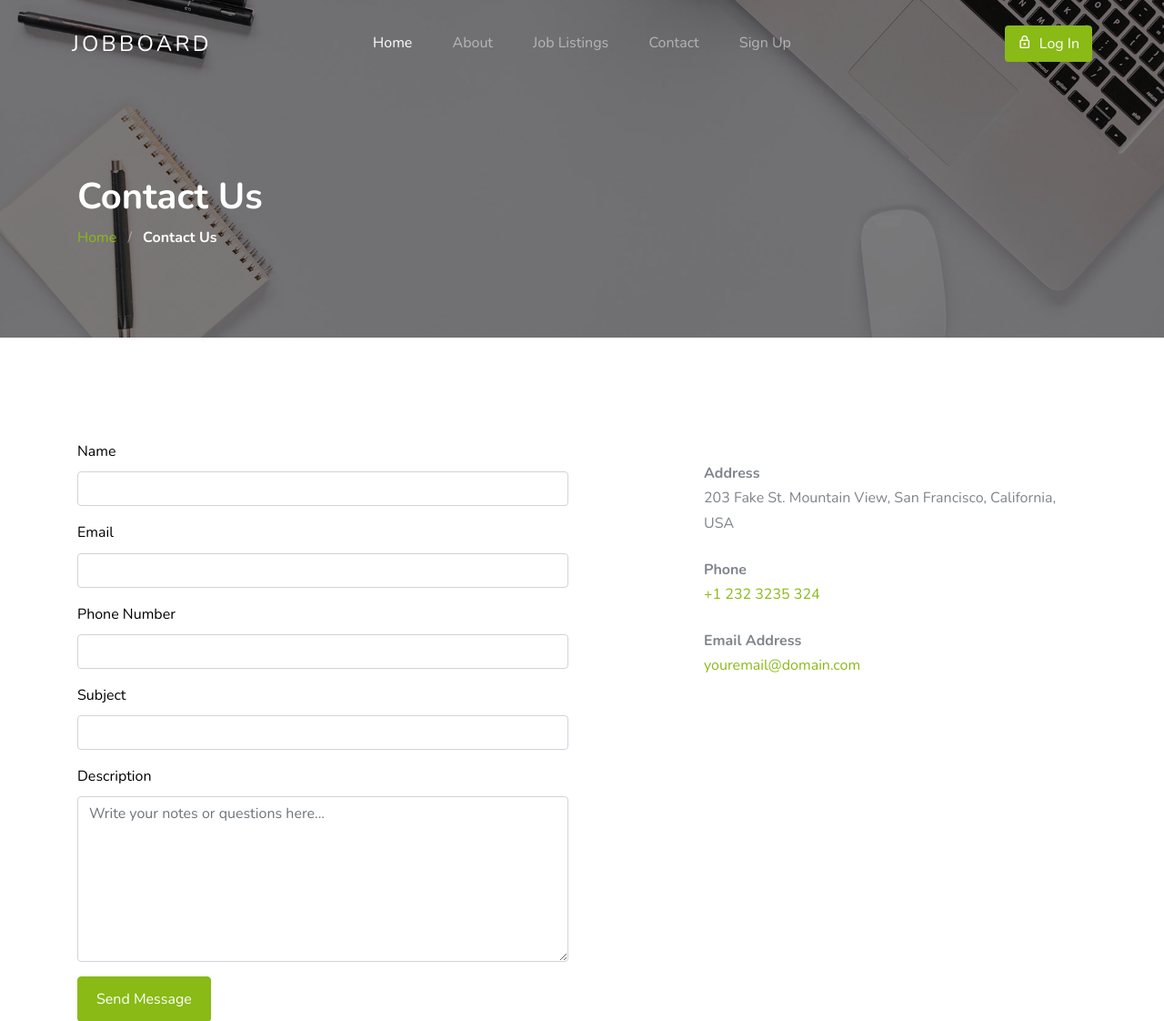
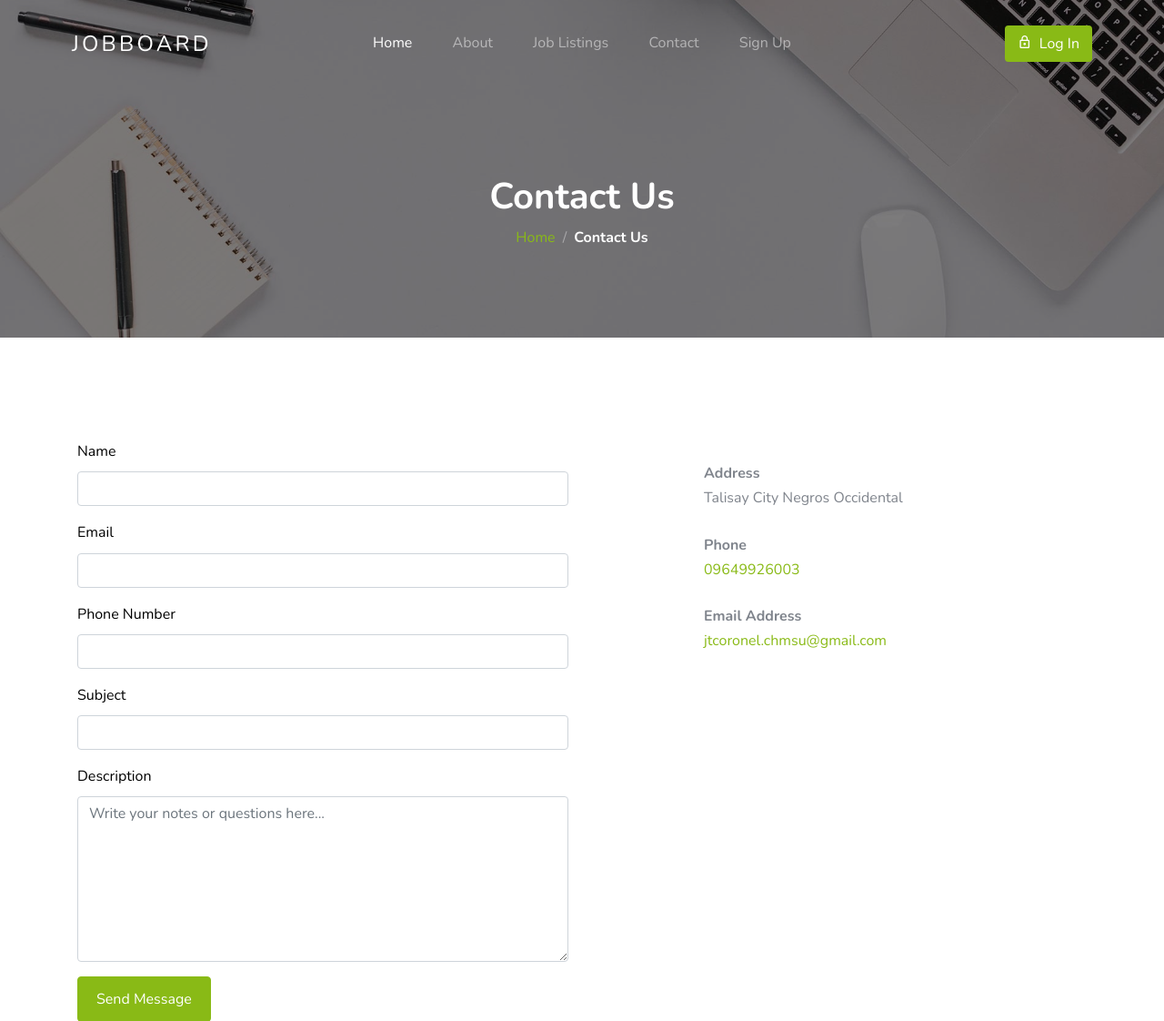
Before and after one commit to TheUnshackled1/Smart-Recruitment-and-Resume-Ranking-System-Using-Machine-Learning, a Django app: page /contact.html in a window 1280 px wide. Shown: the top 1122 px of the page at 91% size. Run offline with Django 3.2, Linux system fonts and the light colour scheme; some libraries are stand-ins or nearby versions; some web fonts are replaced.

Commit message:
Enhance layout and content in About, Contact, and Login pages for improved user experience

```diff
--- a/mysite/templates/mysite/about.html
+++ b/mysite/templates/mysite/about.html
@@ -9,10 +9,10 @@
     <section class="section-hero overlay inner-page bg-image"
              style="background-image: url({% static 'mysite/images/hero_1.jpg' %});" id="home-section">
         <div class="container">
-            <div class="row">
-                <div class="col-md-7">
+            <div class="row justify-content-center">
+                <div class="col-md-7 text-center">
                     <h1 class="text-white font-weight-bold">About Us</h1>
-                    <div class="custom-breadcrumbs">
+                    <div class="custom-breadcrumbs justify-content-center d-flex">
                         <a href="#">Home</a> <span class="mx-2 slash">/</span>
                         <span class="text-white"><strong>About Us</strong></span>
                     </div>
--- a/mysite/templates/mysite/contact.html
+++ b/mysite/templates/mysite/contact.html
@@ -6,10 +6,10 @@
     <section class="section-hero overlay inner-page bg-image"
              style="background-image: url({% static 'mysite/images/hero_1.jpg' %});" id="home-section">
         <div class="container">
-            <div class="row">
-                <div class="col-md-7">
+            <div class="row justify-content-center">
+                <div class="col-md-7 text-center">
                     <h1 class="text-white font-weight-bold">Contact Us</h1>
-                    <div class="custom-breadcrumbs">
+                    <div class="custom-breadcrumbs justify-content-center d-flex">
                         <a href="#">Home</a> <span class="mx-2 slash">/</span>
                         <span class="text-white"><strong>Contact Us</strong></span>
                     </div>
@@ -77,13 +77,13 @@
                 <div class="col-lg-5 ml-auto">
                     <div class="p-4 mb-3 bg-white">
                         <p class="mb-0 font-weight-bold">Address</p>
-                        <p class="mb-4">203 Fake St. Mountain View, San Francisco, California, USA</p>
+                        <p class="mb-4">Talisay City Negros Occidental</p>
 
                         <p class="mb-0 font-weight-bold">Phone</p>
-                        <p class="mb-4"><a href="#">+1 232 3235 324</a></p>
+                        <p class="mb-4"><a href="tel:09649926003">09649926003</a></p>
 
                         <p class="mb-0 font-weight-bold">Email Address</p>
-                        <p class="mb-0"><a href="#">youremail@domain.com</a></p>
+                        <p class="mb-0"><a href="mailto:jtcoronel.chmsu@gmail.com">jtcoronel.chmsu@gmail.com</a></p>
 
                     </div>
                 </div>
--- a/mysite/templates/mysite/login.html
+++ b/mysite/templates/mysite/login.html
@@ -7,10 +7,10 @@
     <!-- HOME -->
     <section class="section-hero overlay inner-page bg-image" style="background-image: url({% static 'mysite/images/hero_1.jpg' %});" id="home-section">
       <div class="container">
-        <div class="row">
-          <div class="col-md-7">
+        <div class="row justify-content-center">
+          <div class="col-md-7 text-center">
             <h1 class="text-white font-weight-bold">Sign Up/Login</h1>
-            <div class="custom-breadcrumbs">
+            <div class="custom-breadcrumbs justify-content-center d-flex">
               <a href="#">Home</a> <span class="mx-2 slash">/</span>
               <span class="text-white"><strong>Log In</strong></span>
             </div>
```
Also changed, not shown: README.md.
